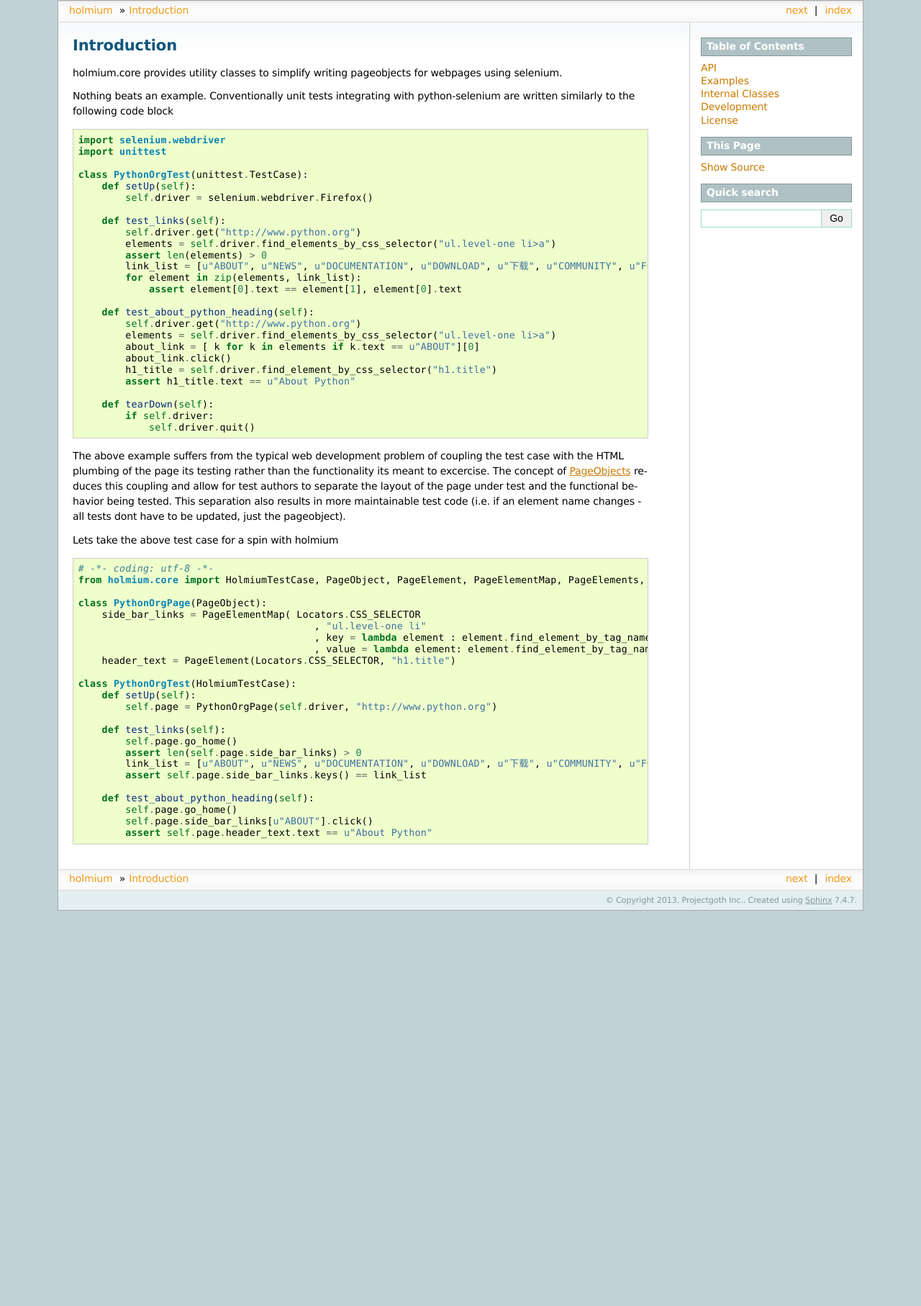
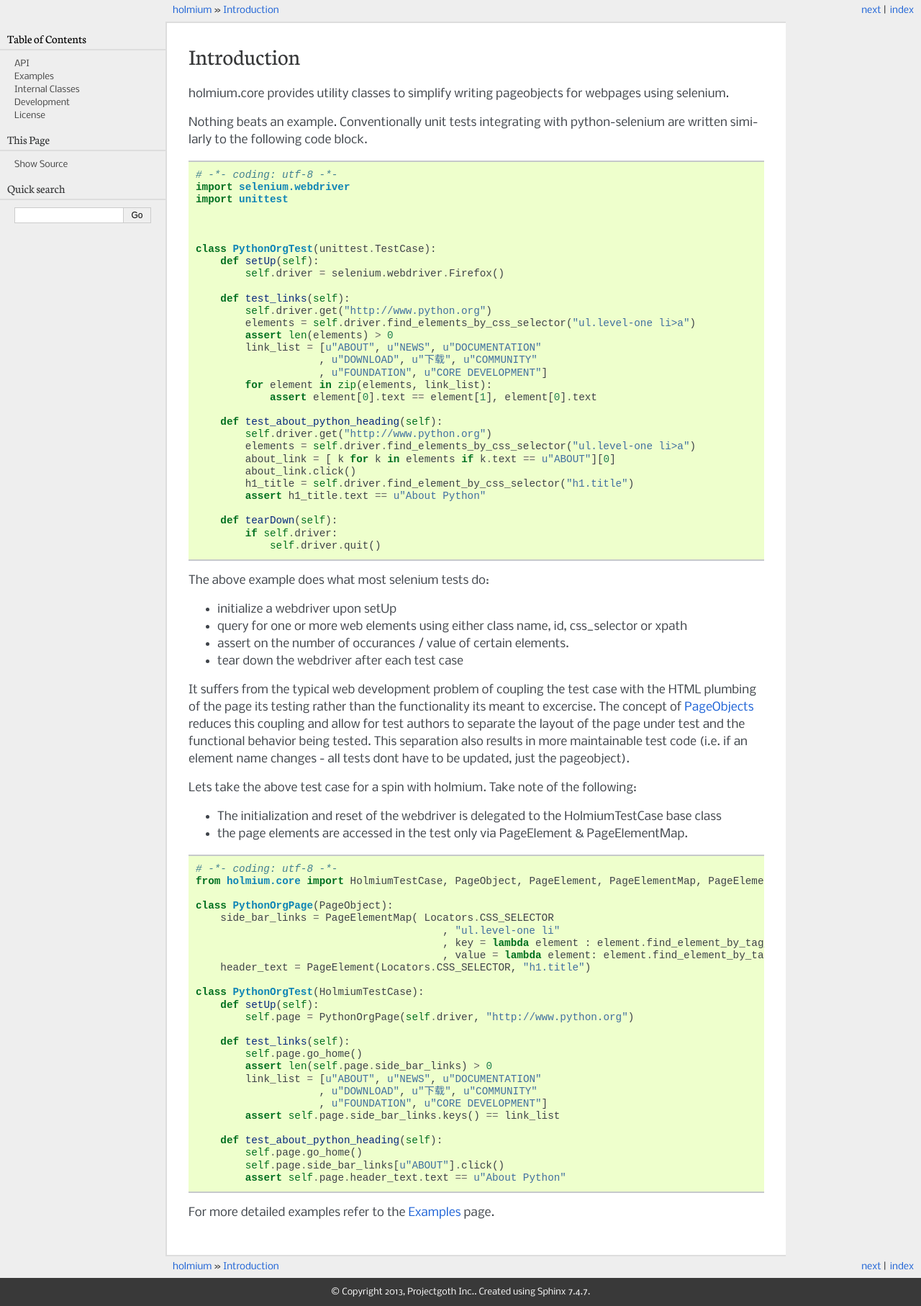
Before and after one commit to alisaifee/holmium.core, a Sphinx documentation site: the page built from doc/source/index.rst, in a window 1280 px wide. Shown: the whole page at 72% size. Built offline with Sphinx 7.4.7, drawn with Linux system fonts in a browser that asks for light colours; formulas are drawn with MathJax 3; the version number could not be read and is left out; before the commit the page ends 1265 px from its top, so only the background shows below that.

Commit message:
minor documentation tweaks

```diff
--- a/README.rst
+++ b/README.rst
@@ -1,14 +1,18 @@
 .. _PageObjects: http://code.google.com/p/selenium/wiki/PageObjects
+
 Introduction
 ============
 holmium.core provides utility classes to simplify writing pageobjects for webpages using selenium.
 
-Nothing beats an example. Conventionally unit tests integrating with python-selenium are written similarly to the following code block
+Nothing beats an example. Conventionally unit tests integrating with python-selenium are written similarly to the following code block.
 
-.. code:: python
+::
 
+    # -*- coding: utf-8 -*-
     import selenium.webdriver
     import unittest
+
+
 
     class PythonOrgTest(unittest.TestCase):
         def setUp(self):
@@ -18,7 +22,9 @@ Nothing beats an example. Conventionally unit tests integrating with python-sele
             self.driver.get("http://www.python.org")
             elements = self.driver.find_elements_by_css_selector("ul.level-one li>a")
             assert len(elements) > 0
-            link_list = [u"ABOUT", u"NEWS", u"DOCUMENTATION", u"DOWNLOAD", u"下载", u"COMMUNITY", u"FOUNDATION", u"CORE DEVELOPMENT"]
+            link_list = [u"ABOUT", u"NEWS", u"DOCUMENTATION"
+                        , u"DOWNLOAD", u"下载", u"COMMUNITY"
+                        , u"FOUNDATION", u"CORE DEVELOPMENT"]
             for element in zip(elements, link_list):
                 assert element[0].text == element[1], element[0].text
 
@@ -34,14 +40,24 @@ Nothing beats an example. Conventionally unit tests integrating with python-sele
             if self.driver:
                 self.driver.quit()
 
+The above example does what most selenium tests do:
 
-The above example suffers from the typical web development problem of coupling the test case with the HTML plumbing of the page its testing rather than the functionality its meant to excercise.
+* initialize a webdriver upon setUp
+* query for one or more web elements using either class name, id, css_selector or xpath
+* assert on the number of occurances / value of certain elements.
+* tear down the webdriver after each test case
+
+It suffers from the typical web development problem of coupling the test case with the HTML plumbing of the page its testing rather than the functionality its meant to excercise.
 The concept of `PageObjects`_ reduces this coupling and allow for test authors to separate the layout of the page under test and the functional behavior being tested. This separation also results
 in more maintainable test code (i.e. if an element name changes - all tests dont have to be updated, just the pageobject).
 
-Lets take the above test case for a spin with holmium
+Lets take the above test case for a spin with holmium. Take note of the following:
 
-.. code:: python
+* The initialization and reset of the webdriver is delegated to the HolmiumTestCase base class
+* the page elements are accessed in the test only via PageElement & PageElementMap.
+
+
+::
 
     # -*- coding: utf-8 -*-
     from holmium.core import HolmiumTestCase, PageObject, PageElement, PageElementMap, PageElements, Locators
@@ -60,7 +76,9 @@ Lets take the above test case for a spin with holmium
         def test_links(self):
             self.page.go_home()
             assert len(self.page.side_bar_links) > 0
-            link_list = [u"ABOUT", u"NEWS", u"DOCUMENTATION", u"DOWNLOAD", u"下载", u"COMMUNITY", u"FOUNDATION", u"CORE DEVELOPMENT"]
+            link_list = [u"ABOUT", u"NEWS", u"DOCUMENTATION"
+                        , u"DOWNLOAD", u"下载", u"COMMUNITY"
+                        , u"FOUNDATION", u"CORE DEVELOPMENT"]
             assert self.page.side_bar_links.keys() == link_list
 
         def test_about_python_heading(self):
--- a/doc/source/conf.py
+++ b/doc/source/conf.py
@@ -17,7 +17,7 @@ exclude_patterns = []
 #add_module_names = True
 pygments_style = 'sphinx'
 
-html_theme = 'sphinxdoc'
+html_theme = 'pyramid'
 #html_theme_options = {}
 #html_theme_path = []
 html_title = "holmium"
--- a/doc/source/index.rst
+++ b/doc/source/index.rst
@@ -1,4 +1,6 @@
 .. include:: ../../README.rst
+
+For more detailed examples refer to the :doc:`examples` page.
 
 .. toctree::
    :maxdepth: 5
```
